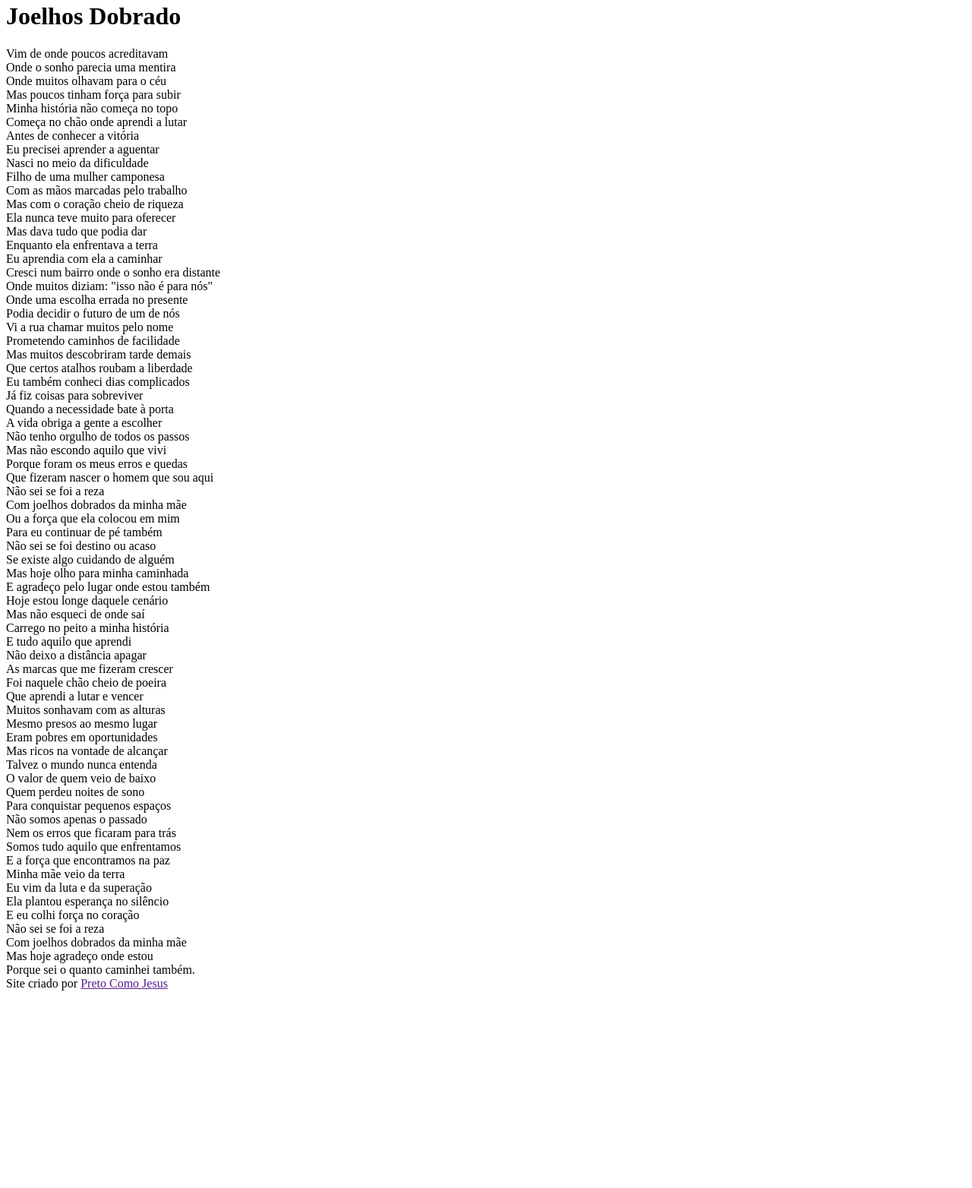
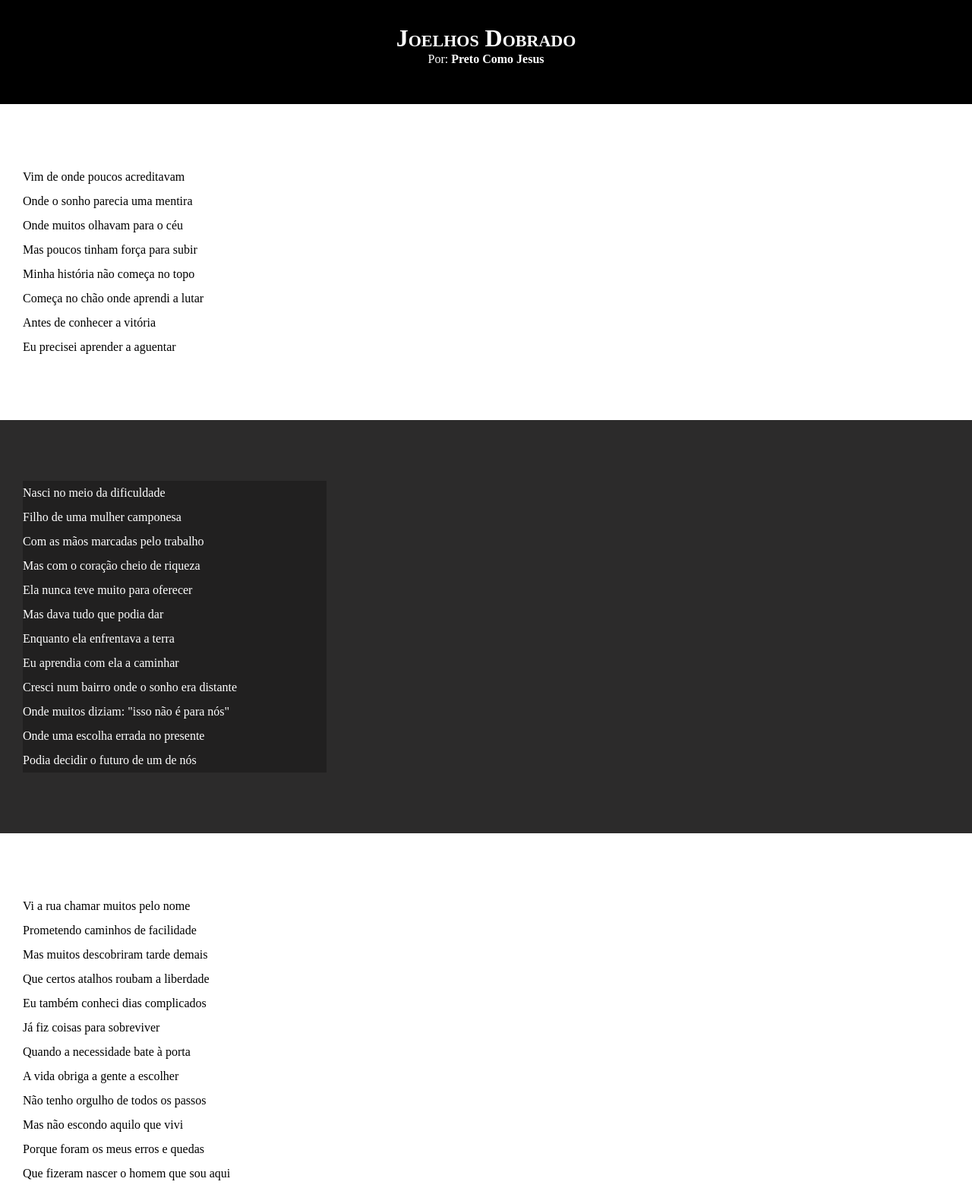
Before and after one commit to Programando-do-0/Test-html5-css3, a plain HTML site: page exercícios/projeto-preto/index.html in a window 1280 px wide. Shown: the part 18-1582 px from the top of the page at 76% size. Before the commit the page ends 1330 px from the top, so only its background shows below. Drawn offline with Linux system fonts and the light colour scheme.

Commit message:
Criei css do projeto-preto

```diff
--- /dev/null
+++ b/exercícios/projeto-preto/estilo/style.css
@@ -0,0 +1,87 @@
+@charset "UTF-8";
+
+*{
+    margin: 0px;
+    padding: 0px;
+}
+
+html, body {
+    min-height: 100vh;
+    background-color: darkgrey;
+
+}
+
+header{
+    background-color: black;
+    color: white;
+    text-align: center;
+}
+
+header > h1 {
+    padding-top: 50px;
+    font-variant: small-caps;
+}
+
+header > p {
+    padding-bottom: 50px;
+}
+
+a {
+    color: white;
+    text-decoration: none;
+    font-weight: bolder;
+}
+
+a:hover{
+    text-decoration: underline;
+}
+
+section{
+    padding-top: 10vh;
+    padding-bottom: 10vh;
+    line-height: 2em;
+    padding-left: 30px;
+}
+
+section.normal{
+    background-color: white;
+    color: black;
+
+}
+
+section.imagem{
+    background-color: rgb(44, 43, 43);
+    color: white;
+}
+
+section.imagem > p {
+    width: 400px;
+    background-color: rgba(0, 0, 0, 0.247);
+
+}
+
+
+
+
+
+
+
+
+
+
+
+
+
+
+
+
+
+
+
+footer{
+    background-color: black;
+    color: white;
+    text-align: center;
+    padding: 10px;
+
+}
--- a/exercícios/projeto-preto/index.html
+++ b/exercícios/projeto-preto/index.html
@@ -3,6 +3,7 @@
 <head>
     <meta charset="UTF-8">
     <meta name="viewport" content="width=device-width, initial-scale=1.0">
+    <link rel="stylesheet" href="estilo/style.css">
     <title>Joelhos Dobrado</title>
 </head>
 <body>
@@ -10,11 +11,12 @@
     <header>
 
         <h1>Joelhos Dobrado</h1>
+        <p>Por: <a href="#" target="_blank">Preto Como Jesus</a></p>
 
     </header>
 
-        <section>
-
+        <section class="normal">
+                <p>
                     Vim de onde poucos acreditavam <br>
                     Onde o sonho parecia uma mentira <br>
                     Onde muitos olhavam para o céu <br>
@@ -23,78 +25,92 @@
                     Começa no chão onde aprendi a lutar <br>
                     Antes de conhecer a vitória <br>
                     Eu precisei aprender a aguentar <br>
+                </p>
 
         </section>
 
-        <section>
-
+        <section class="imagem">
+                <p>
                     Nasci no meio da dificuldade <br>
                     Filho de uma mulher camponesa <br>
                     Com as mãos marcadas pelo trabalho <br>
                     Mas com o coração cheio de riqueza <br>
                     Ela nunca teve muito para oferecer <br>
                     Mas dava tudo que podia dar <br>
+                </p>
+
+                <p>
                     Enquanto ela enfrentava a terra <br>
                     Eu aprendia com ela a caminhar <br>
                     Cresci num bairro onde o sonho era distante <br>
                     Onde muitos diziam: "isso não é para nós" <br>
                     Onde uma escolha errada no presente <br>
                     Podia decidir o futuro de um de nós <br>
+                </p>
 
         </section>
 
-        <section>
-
+        <section class="normal">
+            <p>
                 Vi a rua chamar muitos pelo nome <br>
                 Prometendo caminhos de facilidade <br>
                 Mas muitos descobriram tarde demais <br>
                 Que certos atalhos roubam a liberdade <br>
                 Eu também conheci dias complicados <br>
                 Já fiz coisas para sobreviver <br>
+            </p>
+
+            <p>
                 Quando a necessidade bate à porta <br>
                 A vida obriga a gente a escolher <br>
                 Não tenho orgulho de todos os passos <br>
                 Mas não escondo aquilo que vivi <br>
                 Porque foram os meus erros e quedas <br>
                 Que fizeram nascer o homem que sou aqui <br>
+            </p>
 
         </section>
 
+        <section class="imagem">
 
-        <section>
-
+            <p>
                 Não sei se foi a reza <br>
                 Com joelhos dobrados da minha mãe <br>
                 Ou a força que ela colocou em mim <br>
                 Para eu continuar de pé também <br>
-
                 Não sei se foi destino ou acaso <br>
                 Se existe algo cuidando de alguém <br>
                 Mas hoje olho para minha caminhada <br>
                 E agradeço pelo lugar onde estou também <br>
+            </p>
 
         </section>
 
-        <section>
-
+        <section class="normal">
+                <p>
                     Hoje estou longe daquele cenário <br>
                     Mas não esqueci de onde saí <br>
                     Carrego no peito a minha história <br>
                     E tudo aquilo que aprendi <br>
+                </p>
 
+                <p>
                     Não deixo a distância apagar <br>
                     As marcas que me fizeram crescer <br>
                     Foi naquele chão cheio de poeira <br>
                     Que aprendi a lutar e vencer <br>
+                </p>
 
+                <p>
                     Muitos sonhavam com as alturas <br>
                     Mesmo presos ao mesmo lugar <br>
                     Eram pobres em oportunidades <br>
                     Mas ricos na vontade de alcançar <br>
+                </p>
         </section>
 
-        <section>
-
+        <section class="imagem">
+            <p>
                 Talvez o mundo nunca entenda <br>
                 O valor de quem veio de baixo <br>
                 Quem perdeu noites de sono <br>
@@ -103,25 +119,26 @@
                 Nem os erros que ficaram para trás <br>
                 Somos tudo aquilo que enfrentamos <br>
                 E a força que encontramos na paz <br>
+            </p>
 
         </section>
 
-        <section>
-
+        <section class="normal">
+            <p>
                 Minha mãe veio da terra <br>
                 Eu vim da luta e da superação <br>
                 Ela plantou esperança no silêncio <br>
                 E eu colhi força no coração <br>
-
                 Não sei se foi a reza <br>
                 Com joelhos dobrados da minha mãe <br>
                 Mas hoje agradeço onde estou <br>
                 Porque sei o quanto caminhei também. <br>
+            </p>
 
         </section>
 
 <footer>
-    Site criado por <a href="">Preto Como Jesus</a>
+    <p>Site criado por <a href="">Preto Como Jesus</a></p>
 </footer>
 
 </body>
```
Lines whose indentation alone changed are shown as unchanged.
